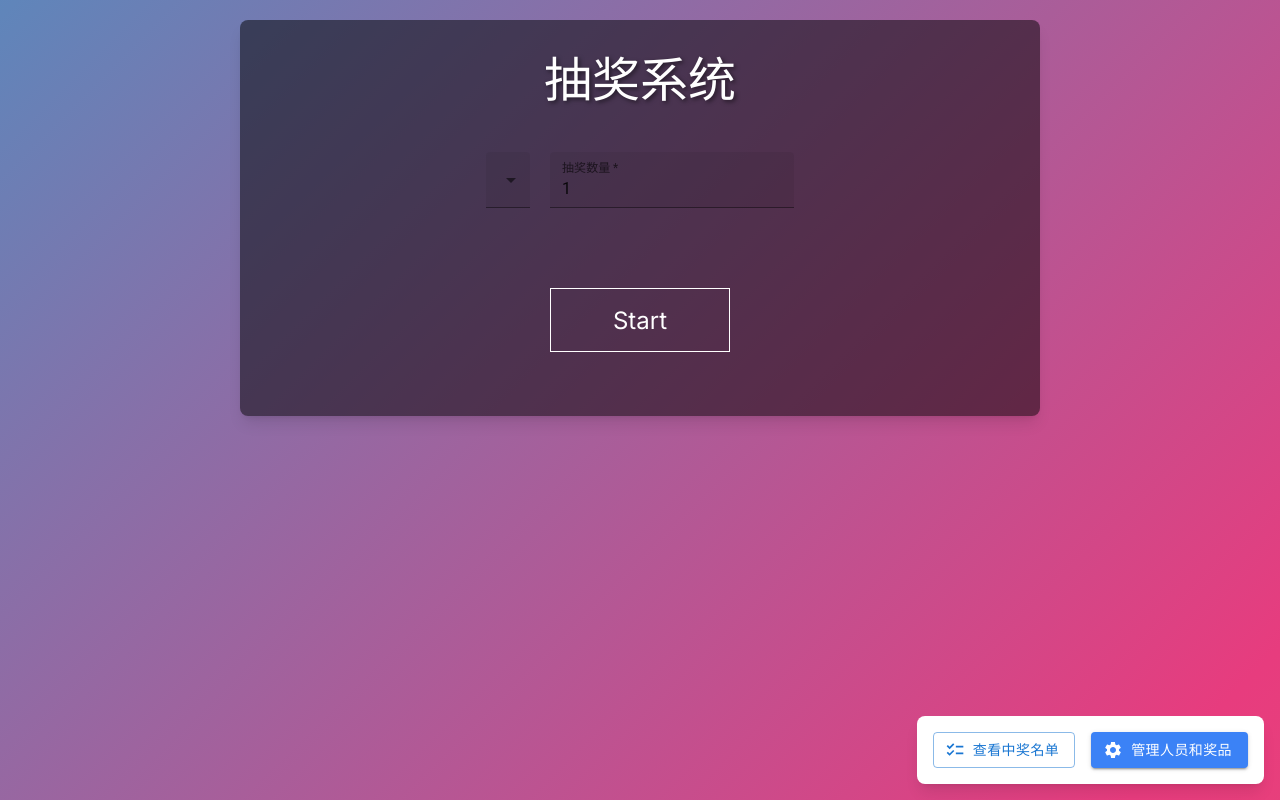
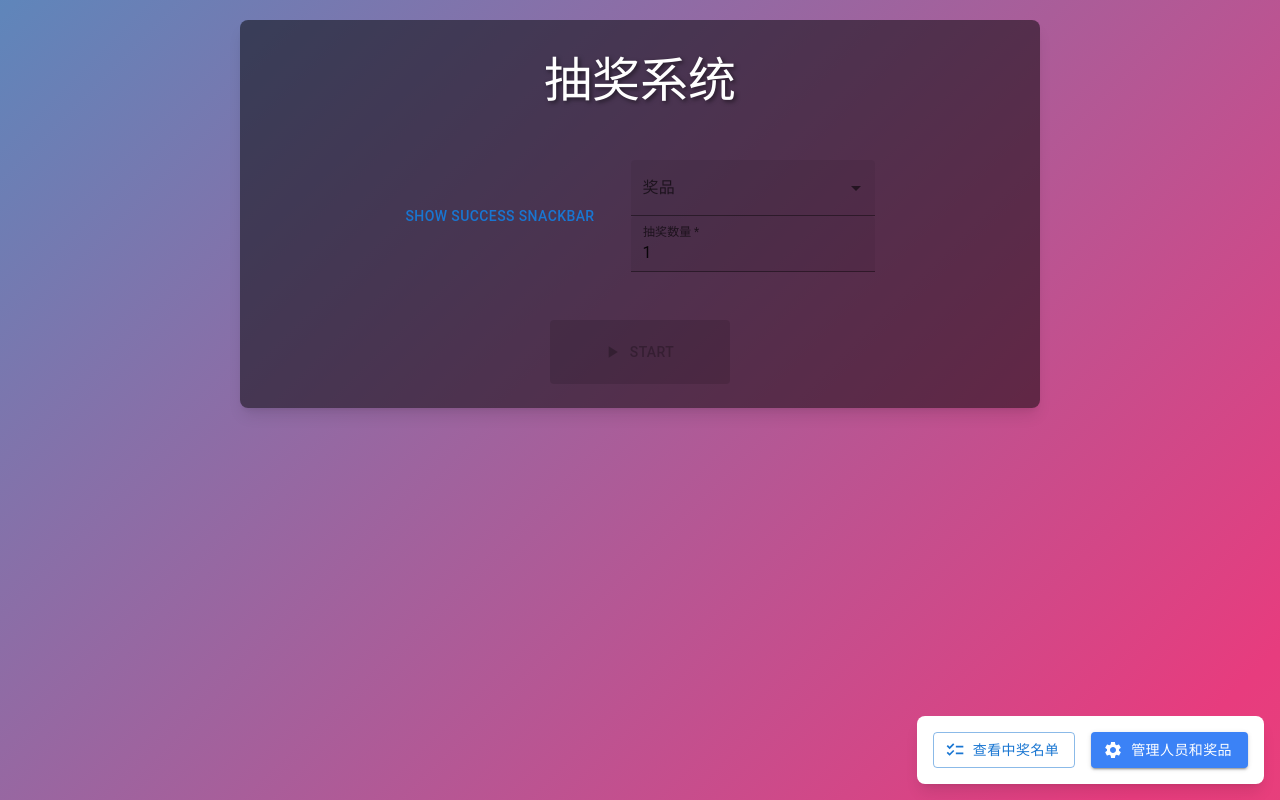
Before and after one commit to CloneWith/lottery-web, a Next.js app: page / in a window 1280 px wide. Built offline with nearby package versions, Linux system fonts and the light colour scheme.

Commit message:
Nullable image source link

```diff
--- a/app/components/LotteryDisplay.tsx
+++ b/app/components/LotteryDisplay.tsx
@@ -1,10 +1,13 @@
-import {useRef, useState} from 'react'
+import React, {useRef, useState} from 'react'
 import Select from '@mui/material/Select';
 import '../styles/slot-machine.css'
-import {MenuItem} from "@mui/material";
+import {FormControl, InputLabel, MenuItem} from "@mui/material";
 import TextField from "@mui/material/TextField";
+import Button from "@mui/material/Button";
+import {PlayArrow, Stop} from "@mui/icons-material";
+import {SnackbarProvider, useSnackbar, VariantType} from "notistack";
 
-interface Prize {
+export interface Prize {
     name: string
     image: string
     count: number
@@ -17,6 +20,7 @@ interface LotteryProps {
     onLotteryComplete: (newWinners: { name: string; prize: string }[]) => void
     setPrizes: (prizes: Prize[]) => void
 }
+
 
 export default function LotteryDisplay({
                                            people,
@@ -31,6 +35,12 @@ export default function LotteryDisplay({
     const [displayNames, setDisplayNames] = useState<string[]>(Array(5).fill(''))
     const timeoutRef = useRef<NodeJS.Timeout | null>(null)
 
+    const {enqueueSnackbar} = useSnackbar()
+    const createSnackbar = (message: string, variant: VariantType) => () => {
+        // variant could be success, error, warning, info, or default
+        enqueueSnackbar(message, {variant});
+    };
+
     const startLottery = () => {
         if (isRolling) {
             stopLottery()
@@ -39,21 +49,19 @@ export default function LotteryDisplay({
 
         const selectedPrize = prizes.find(p => p.name === currentPrize)
         if (!selectedPrize || currentCount > selectedPrize.count) {
-            //toast({
-            //  title: "奖品数量不足",
-            //  description: `当前奖品 "${currentPrize}" 剩余数量为 ${selectedPrize?.count || 0}，无法抽取 ${currentCount} 个。`,
-            //  variant: "destructive",
-            //})
+            createSnackbar(
+                `奖品数量不足\n当前奖品 "${currentPrize}" 剩余数量为 ${selectedPrize?.count || 0}，无法抽取 ${currentCount} 个。`,
+                "error"
+            )
             return
         }
 
         const availablePeople = people.filter(person => !winners.some(winner => winner.name === person))
         if (availablePeople.length < currentCount) {
-            //toast({
-            //  title: "参与人数不足",
-            //  description: `当前可参与抽奖的人数为 ${availablePeople.length}，无法抽取 ${currentCount} 个中奖者。`,
-            //  variant: "destructive",
-            //})
+            createSnackbar(
+                `参与人数不足\n当前可参与抽奖的人数为 ${availablePeople.length}\n无法抽取 ${currentCount} 个中奖者。`,
+                "error"
+            )
             return
         }
 
@@ -99,20 +107,22 @@ export default function LotteryDisplay({
     }
 
     const availablePrizes = prizes.filter(prize => prize.count > 0)
-    const menuItems = availablePrizes.map((prize, index) => (
-        <MenuItem value={index}>{prize.name} (剩余 {prize.count})</MenuItem>
-    ))
 
     return (
+        <SnackbarProvider maxSnack={5}>
             <div className="lottery-container">
                 <div className="lottery-content">
                     <div className="header">
                         <h1 className="title">抽奖系统</h1>
                         <div className="controls">
-                        <Select required label="奖品" variant="filled"
-                                onChange={value => setCurrentPrize(value.target.name)}>
+                            <Button onClick={createSnackbar("fuck you", 'success')}>Show success snackbar</Button>
+                            <FormControl variant="filled" sx={{m: 1, minWidth: 120}}>
+                                <InputLabel id="gift-label">奖品</InputLabel>
+                                <Select required labelId="gift-label" variant="filled"
+                                        onChange={value => setCurrentPrize(value.target.value as string)}>
                                     {availablePrizes.map((prize, index) => (
-                                <MenuItem key={index} value={prize.name}>{prize.name} (剩余 {prize.count})</MenuItem>
+                                        <MenuItem key={index}
+                                                  value={prize.name}>{prize.name} (剩余 {prize.count})</MenuItem>
                                     ))}
                                 </Select>
                                 <TextField
@@ -125,6 +135,7 @@ export default function LotteryDisplay({
                                     helperText={currentCount < 1 || currentCount > (prizes.find(p => p.name === currentPrize)?.count || 1) ? "应在奖品数量范围内" : ""}
                                     onChange={(e) => setCurrentCount(parseInt(e.target.value))}
                                 />
+                            </FormControl>
                         </div>
                     </div>
 
@@ -132,7 +143,8 @@ export default function LotteryDisplay({
                         <div className="prize-display">
                             <p className="text-xl mb-2 text-white">当前奖品：{currentPrize}</p>
                             <img
-                            src={prizes.find(p => p.name === currentPrize)?.image}
+                                src={prizes.find(p => p.name === currentPrize)?.image.trim()
+                                    ? prizes.find(p => p.name === currentPrize)?.image.trim() : null}
                                 alt={currentPrize}
                             />
                         </div>
@@ -146,14 +158,15 @@ export default function LotteryDisplay({
                         </div>
                     ) : null}
 
-                <button
+                    <Button
+                        variant="contained"
+                        startIcon={isRolling ? <Stop/> : <PlayArrow/>}
                         className="start-button"
                         onClick={startLottery}
                         disabled={!currentPrize}
-                >
-                    {isRolling ? 'Stop' : 'Start'}
-                </button>
+                    >{isRolling ? 'Stop' : 'Start'}</Button>
                 </div>
             </div>
+        </SnackbarProvider>
     )
 }
--- a/app/components/PrizeConfig.tsx
+++ b/app/components/PrizeConfig.tsx
@@ -11,8 +11,8 @@ export default function PrizeConfig({prizes, setPrizes}: {
     prizes: { name: string; image: string; count: number }[],
     setPrizes: (prizes: { name: string; image: string; count: number }[]) => void
 }) {
-    const [name, setName] = useState(null)
-    const [image, setImage] = useState(null)
+    const [name, setName] = useState("")
+    const [image, setImage] = useState("")
     const [count, setCount] = useState<number>(1)
     const [editIndex, setEditIndex] = useState<number | null>(null)
 
@@ -21,7 +21,7 @@ export default function PrizeConfig({prizes, setPrizes}: {
         if (name.trim()) {
             const newPrize = {
                 name: name.trim(),
-                image: image.trim() ?? "",
+                image: image.trim() ?? null,
                 count: count || 1
             }
             if (editIndex !== null) {
@@ -32,8 +32,8 @@ export default function PrizeConfig({prizes, setPrizes}: {
             } else {
                 setPrizes([...prizes, newPrize])
             }
-            setName(null)
-            setImage(null)
+            setName("")
+            setImage("")
             setCount(1)
         }
     }
@@ -94,7 +94,7 @@ export default function PrizeConfig({prizes, setPrizes}: {
                 <div className="grid grid-cols-1 sm:grid-cols-2 gap-4">
                     {prizes.map((prize, index) => (
                         <div key={index} className="border p-2 rounded">
-                            <img src={prize.image} alt={prize.name} className="w-full h-32 object-cover mb-2"/>
+                            <img src={prize.image.trim() ? prize.image.trim() : null} alt={prize.name} className="w-full h-32 object-cover mb-2"/>
                             <p className="font-bold">{prize.name}</p>
                             <p className={`${prize.count === 0 ? 'text-red-500' : ''}`}>
                                 剩余数量：{prize.count}
--- a/package.json
+++ b/package.json
@@ -18,6 +18,7 @@
     "framer-motion": "^10.12.16",
     "lucide-react": "^0.244.0",
     "next": "^15.1.2",
+    "notistack": "^3.0.1",
     "react": "18.2.0",
     "react-dom": "18.2.0",
     "tailwind-merge": "^1.13.2",
```
Lines whose indentation alone changed are shown as unchanged.
